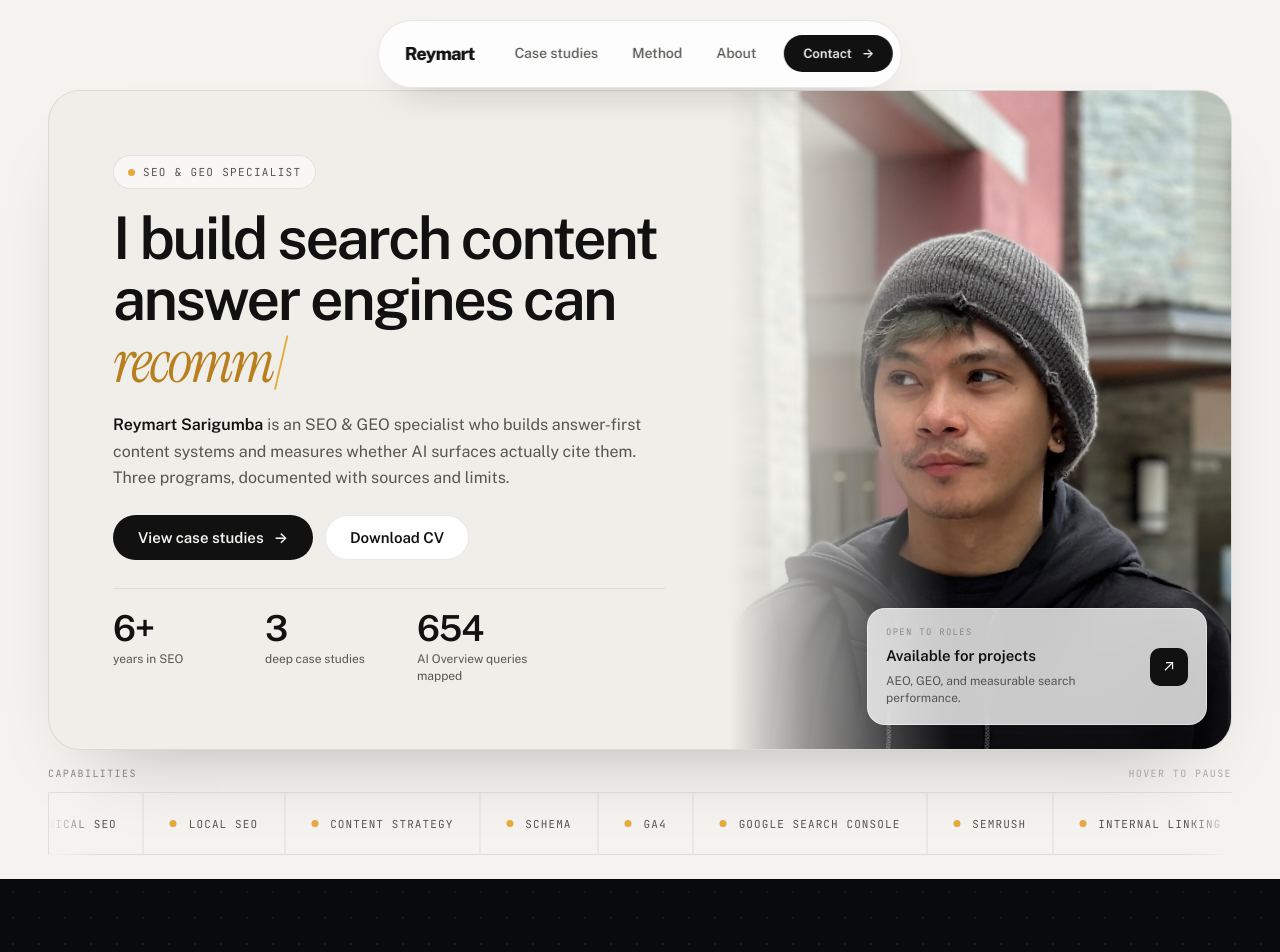
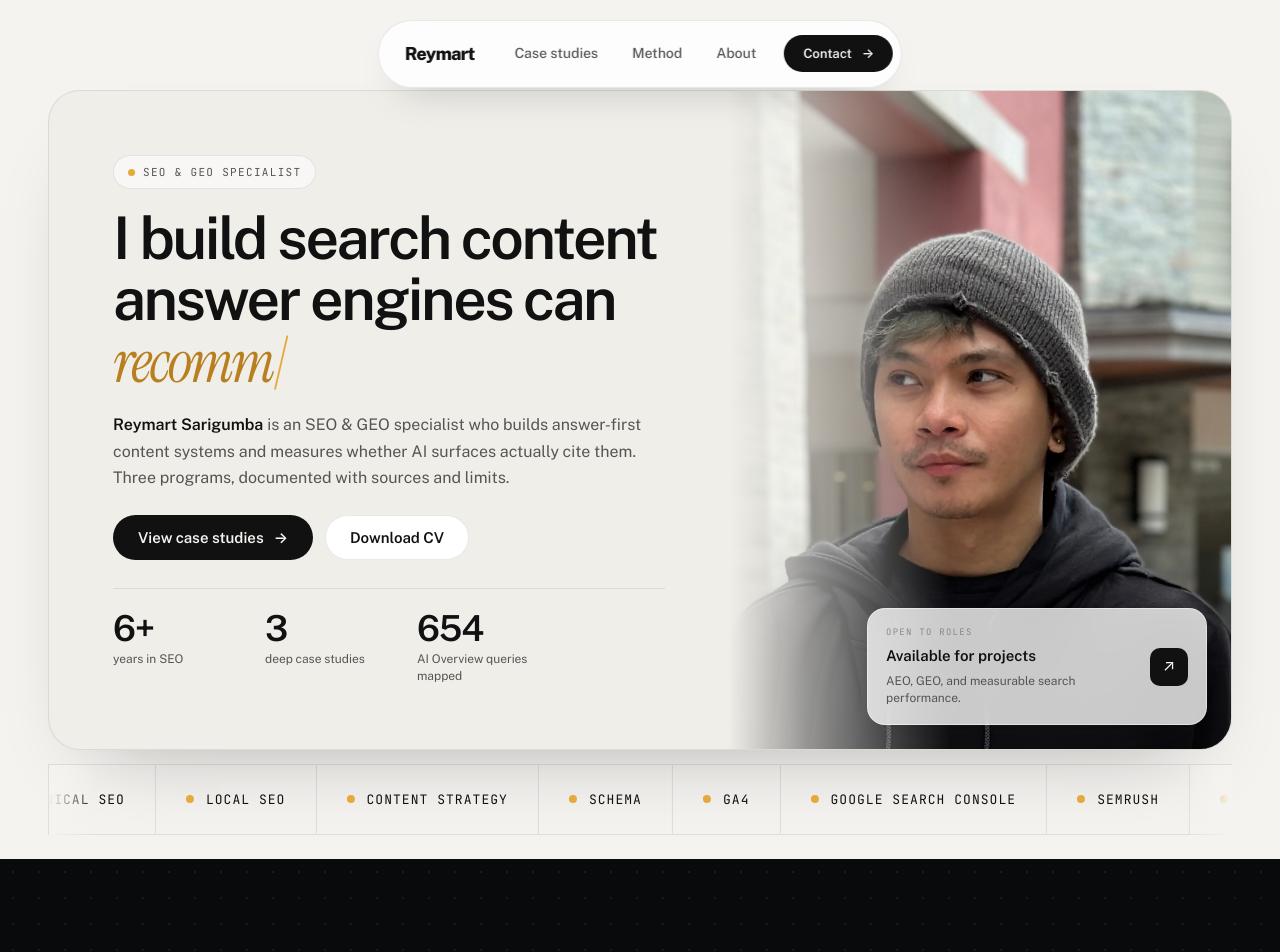
Before and after one commit to reyserved/reyserved.github.io, a Next.js app in the folder site/: page / in a window 1280 px wide. Shown: the top 952 px of the page. Built offline with nearby package versions, Linux system fonts and the light colour scheme.

Commit message:
Remove marquee labels and strengthen skills strip typography

```diff
--- a/site/src/components/SkillsCarousel.jsx
+++ b/site/src/components/SkillsCarousel.jsx
@@ -14,10 +14,6 @@ const SKILLS = [
 export default function SkillsCarousel() {
   return (
     <div className="skills-carousel">
-      <div className="skills-carousel__head">
-        <span className="skills-carousel__label">Capabilities</span>
-        <span className="skills-carousel__hint">Hover to pause</span>
-      </div>
       <div className="skills-carousel__viewport">
         <div className="skills-carousel__track">
           <div className="skills-carousel__set">
--- a/site/src/styles/home-v2.css
+++ b/site/src/styles/home-v2.css
@@ -213,28 +213,7 @@
 }
 
 .skills-carousel {
-  margin-top: 16px;
-}
-
-.skills-carousel__head {
-  display: flex;
-  align-items: center;
-  justify-content: space-between;
-  gap: 16px;
-  margin-bottom: 10px;
-}
-
-.skills-carousel__label,
-.skills-carousel__hint {
-  font-family: var(--font-mono);
-  font-size: 10px;
-  letter-spacing: 0.14em;
-  text-transform: uppercase;
-  color: var(--ink-faint);
-}
-
-.skills-carousel__hint {
-  opacity: 0.7;
+  margin-top: 14px;
 }
 
 .skills-carousel__viewport {
@@ -285,21 +264,21 @@
   align-items: center;
   gap: 12px;
   flex: 0 0 auto;
-  min-height: 62px;
-  padding: 16px 26px;
+  min-height: 70px;
+  padding: 18px 30px;
   border-right: 1px solid var(--line);
   border-bottom: 1px solid var(--line);
   font-family: var(--font-mono);
-  font-size: 11px;
-  letter-spacing: 0.1em;
+  font-size: 13px;
+  letter-spacing: 0.08em;
   text-transform: uppercase;
-  color: var(--ink-soft);
+  color: var(--ink);
   white-space: nowrap;
 }
 
 .skills-carousel__dot {
-  width: 7px;
-  height: 7px;
+  width: 8px;
+  height: 8px;
   flex: 0 0 auto;
   border-radius: 50%;
   background: var(--amber);
```
Also changed, not shown: 16 other files (tests, documents, lock files or other folders).
